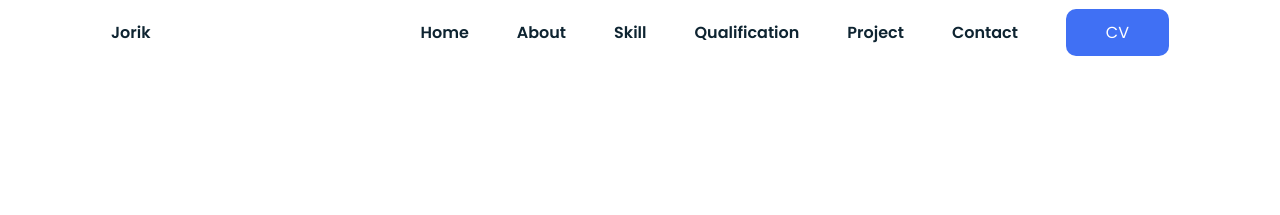
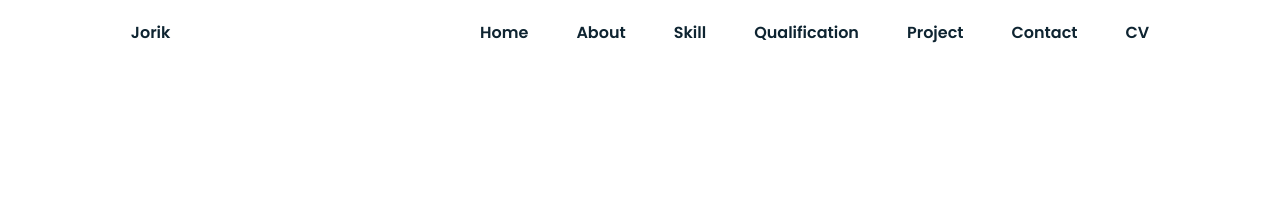
Before and after one commit to Jorik-Goris/Portfolio, a plain HTML site: page index.html in a window 1280 px wide. Shown: the top 215 px of the page. Drawn offline with nearby package versions, Linux system fonts and the light colour scheme.

Commit message:
Update index.html

```diff
--- a/index.html
+++ b/index.html
@@ -55,7 +55,7 @@
                         Contact</a>
                 </li>
                  <li class="nav__item">
-                    <a href="cv/GorisJorik_CV.pdf" class="button" download>
+                    <a href="cv/GorisJorik_CV.pdf" class="nav__item__link" target="_blank">
                         <i class="bx bx-download nav__item__icon"></i>
                        CV
                     </a>
```
